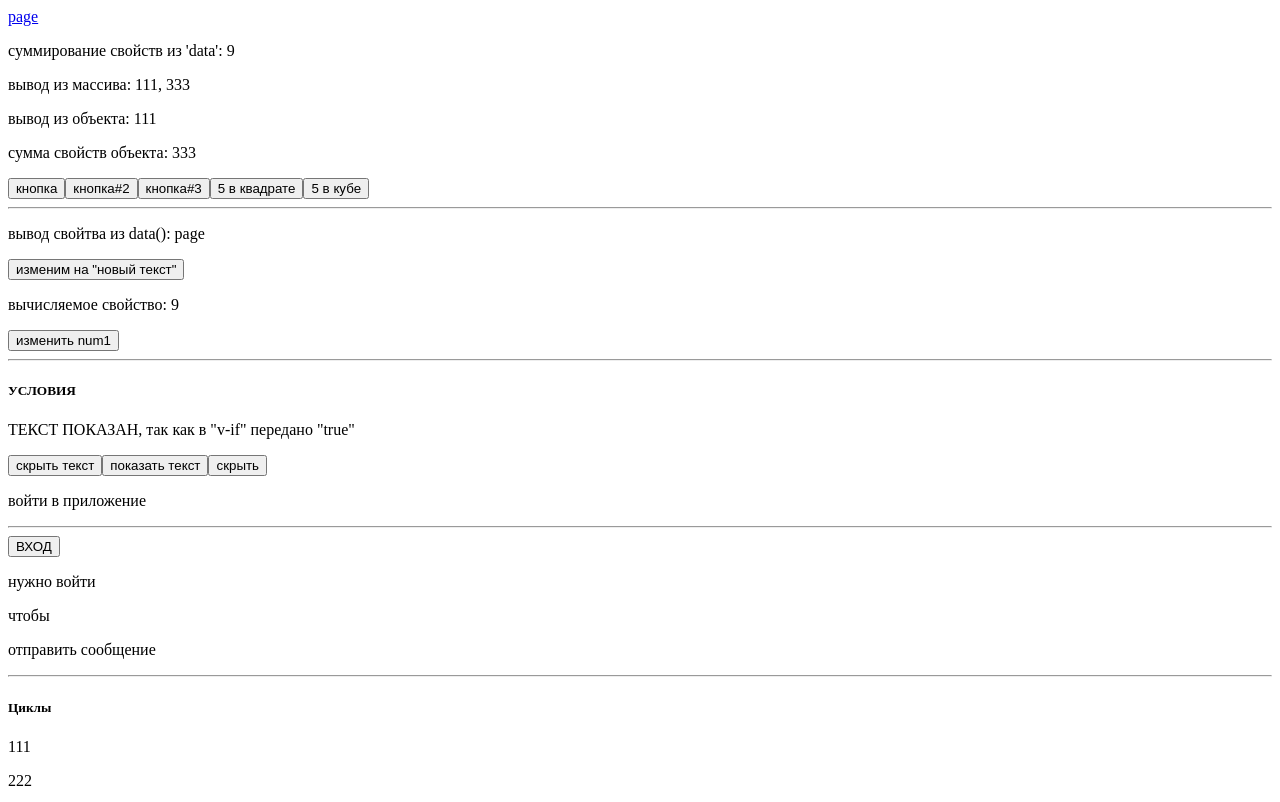
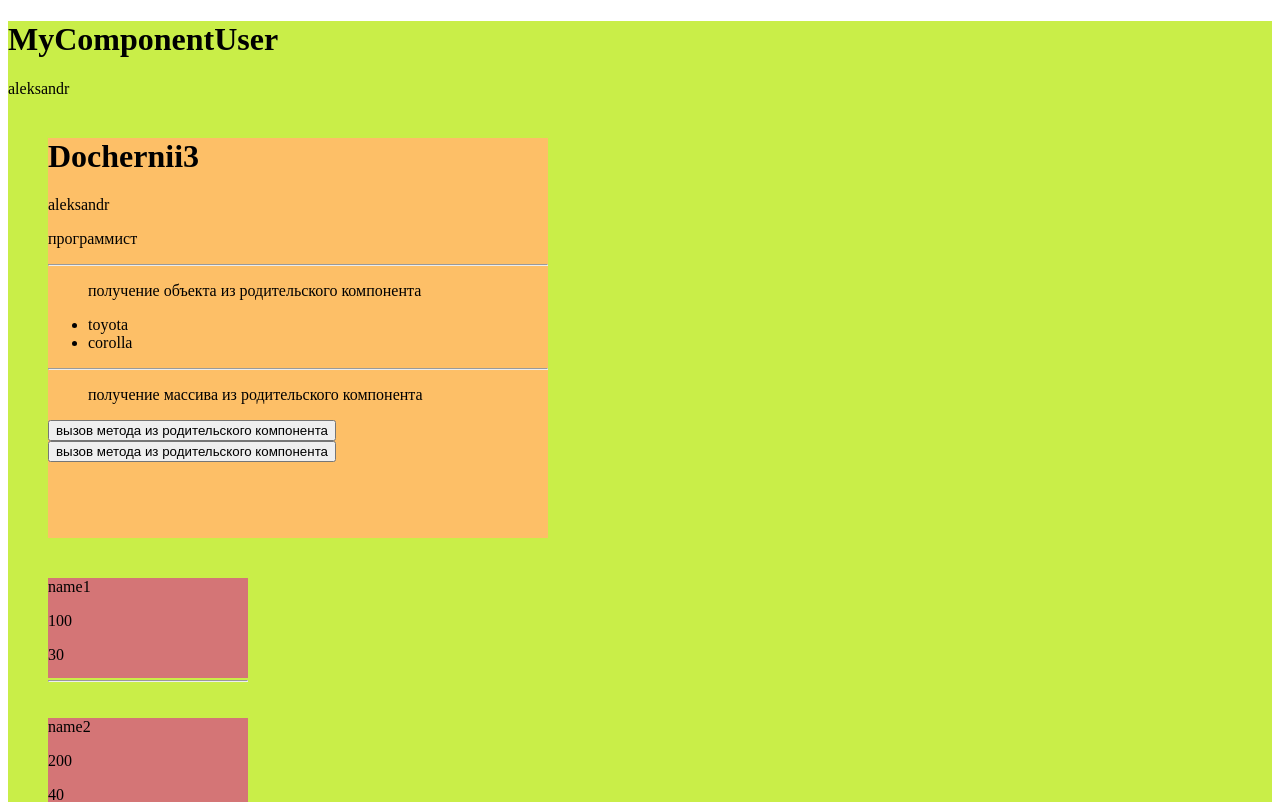
Before and after one commit to kozyrev42/vue_trep72, a Vue app: page / in a window 1280 px wide. Shown: the top 802 px of the page. Built offline with nearby package versions, Linux system fonts and the light colour scheme.

Commit message:
поработал с компонентами

```diff
--- a/src/App.vue
+++ b/src/App.vue
@@ -1,9 +1,19 @@
 <script>
+// импортируем компонент
+import MyComponentUser from './components/MyComponentUser.vue'
 // import HelloWorld from './components/HelloWorld.vue'
 // import TheWelcome from './components/TheWelcome.vue'
+
 export default {
   // name: 'App', // имя компонента
   name: 'App',
+
+
+  // регистрируем импортируемый компонет. Здесь мы указываем все компоненты, которые используются в этом компоненте
+  components: {
+    MyComponentUser
+  },
+
 
   // data() - это функция, которая возвращает объект
   // в этом объекте мы можем хранить свойства, которые будут доступны в шаблоне
@@ -214,6 +224,13 @@ export default {
 
 
 <template>
+
+
+  <!-- отображение подключенного компонента -->
+  <MyComponentUser />
+
+
+
   <!-- формирование ссылки в атребуте -->
   <a v-bind:href="hrefMy">{{ text }}</a>
 
--- /dev/null
+++ b/src/components/Dochernii3.vue
@@ -0,0 +1,82 @@
+<script>
+export default {
+
+  // получаем данные из родительского компонента
+  // получение "props" с указание типа данных
+  props: {
+    name: String,
+    profession: String,
+    myObjectCar: Object,
+    employees: Array,
+  },
+
+  // получение методов из родительского компонента
+  emits: ['showHello','outputInConsoleParent'],
+
+  data() {
+    return {
+
+    }
+  },
+
+  methods: {
+    handle() {
+      // вызов метода из родительского компонента
+      this.$emit('showHello');
+    },
+
+    outputInConsoleChild () {
+      // первый аргумент - название события, второй - данные для передачи в родительский компонент
+      this.$emit('outputInConsoleParent', 'привет из дочернего компонента');
+    }
+  }
+}
+
+</script>
+
+
+<template>
+  <div class="Dochernii3">
+    <h1>Dochernii3</h1>
+
+
+    <!--выводим данные, полученные из родительского компонента-->
+    <p>{{ name }}</p>
+    <p>{{ profession }}</p>
+    <hr>
+
+
+    <ul>
+      <p>получение объекта из родительского компонента</p>
+      <li>{{ myObjectCar.brand }}</li>
+      <li>{{ myObjectCar.model }}</li>
+    </ul>
+    <hr>
+
+
+    <!--    // выведем в цикле данные из "employees"-->
+    <ul>
+      <p>получение массива из родительского компонента</p>
+      <li v-for="employee in employees" :key="employee.id">
+        {{ employee.name }} - {{ employee.salary }} - {{ employee.age }}
+      </li>
+    </ul>
+
+
+    <button @click="handle">вызов метода из родительского компонента</button>
+    <button @click="outputInConsoleChild">вызов метода из родительского компонента</button>
+  </div>
+
+</template>
+
+
+<style scoped>
+  .Dochernii3 {
+    background-color: #fdbf67;
+    height: 400px;
+    width: 500px;
+    margin: 40px;
+  }
+
+
+</style>
--- /dev/null
+++ b/src/components/Employee.vue
@@ -0,0 +1,40 @@
+<script>
+export default {
+
+  // получаем данные из родительского компонента
+  // получение "props" с указание типа данных
+  props: {
+    employee: Object,
+  },
+
+  data() {
+    return {
+
+    }
+  }
+}
+
+</script>
+
+
+<template>
+  <div class="Employee">
+    <!--выводим данные, полученные из родительского компонента-->
+    <p>{{ employee.name }}</p>
+    <p>{{ employee.salary }}</p>
+    <p>{{ employee.age }}</p>
+    <hr>
+  </div>
+</template>
+
+
+<style scoped>
+  .Employee {
+    background-color: #d47576;
+    height: 100px;
+    width: 200px;
+    margin: 40px;
+  }
+
+
+</style>
--- a/src/components/HelloWorld.vue
+++ b/src/components/HelloWorld.vue
@@ -11,7 +11,7 @@ defineProps({
   <div class="greetings">
     <h1 class="green">{{ msg }}</h1>
     <h3>
-      You’ve successfully created a project with
+      you’ve successfully created a project with
       <a href="https://vitejs.dev/" target="_blank" rel="noopener">Vite</a> +
       <a href="https://vuejs.org/" target="_blank" rel="noopener">Vue 3</a>.
     </h3>
--- /dev/null
+++ b/src/components/MyComponentUser.vue
@@ -0,0 +1,99 @@
+<script>
+
+// импортируем компонент
+import Dochernii3 from './Dochernii3.vue';
+import Employee  from './Employee.vue';
+
+
+export default {
+
+  components: {
+    Dochernii3,
+    Employee
+  },
+
+  data() {
+    return {
+      name: 'aleksandr',
+      profession: 'программист',
+      myObjectCar: {
+        brand: 'toyota',
+        model: 'corolla'
+      },
+      employees:[
+        {
+          id: 1,
+          name: 'name1',
+          salary: 100,
+          age: 30,
+        },
+        {
+          id: 2,
+          name: 'name2',
+          salary: 200,
+          age: 40,
+        },
+        {
+          id: 3,
+          name: 'name3',
+          salary: 300,
+          age: 50,
+        },
+      ],
+    }
+  },
+
+  methods: {
+    functionHelloMyComponentUser() {
+      alert('привет из MyComponentUser');
+    },
+
+    outputInConsole(argument1) {
+      console.log(argument1);
+    }
+  },
+
+
+
+}
+
+</script>
+
+
+<template>
+  <div class="MyComponentUser">
+    <h1>MyComponentUser</h1>
+    <p>{{ name }}</p>
+
+    <!-- // передаем данные в компонент, где будем принимать их через "props" -->
+    <!-- @show="functionHelloMyComponentUser" // передача метода в дочерний компонент   -->
+    <Dochernii3
+        :name="name"
+        :profession="profession"
+        :myObjectCar="myObjectCar"
+        @showHello="functionHelloMyComponentUser"
+        @outputInConsoleParent="outputInConsole"
+    />
+
+
+    <!--  // в цикле выведем компонент "Employee", передавая в него данные-->
+    <!--  // компонент выведется столько раз, сколько объектов в массиве "employees"-->
+    <Employee v-for="employee in employees" :key="employee.id" :employee="employee"/>
+
+  </div>
+
+
+
+
+</template>
+
+
+<style scoped>
+  .MyComponentUser {
+    background-color: #c9ee48;
+    /*// высота блока*/
+    height: 1000px;
+  }
+
+
+</style>
```
